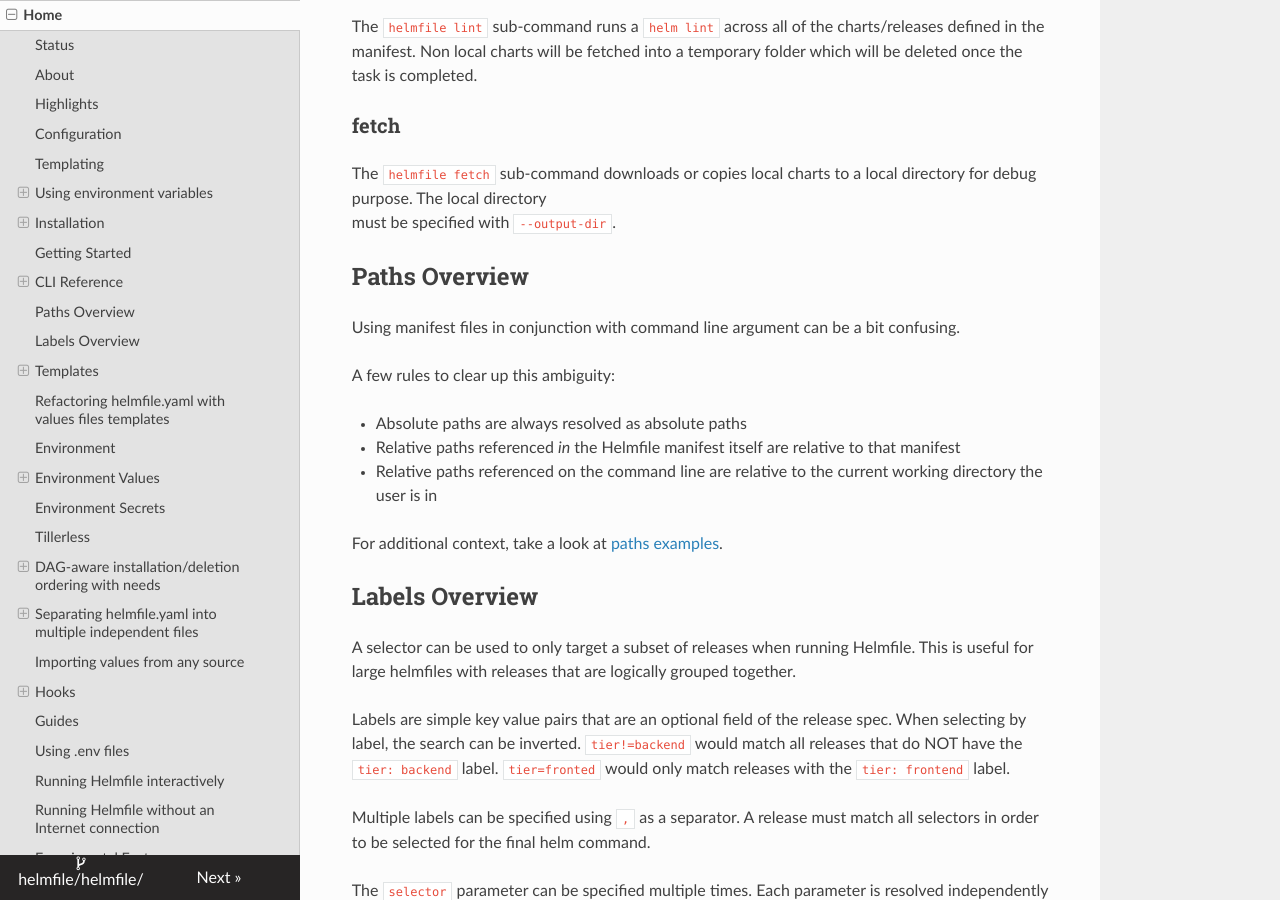
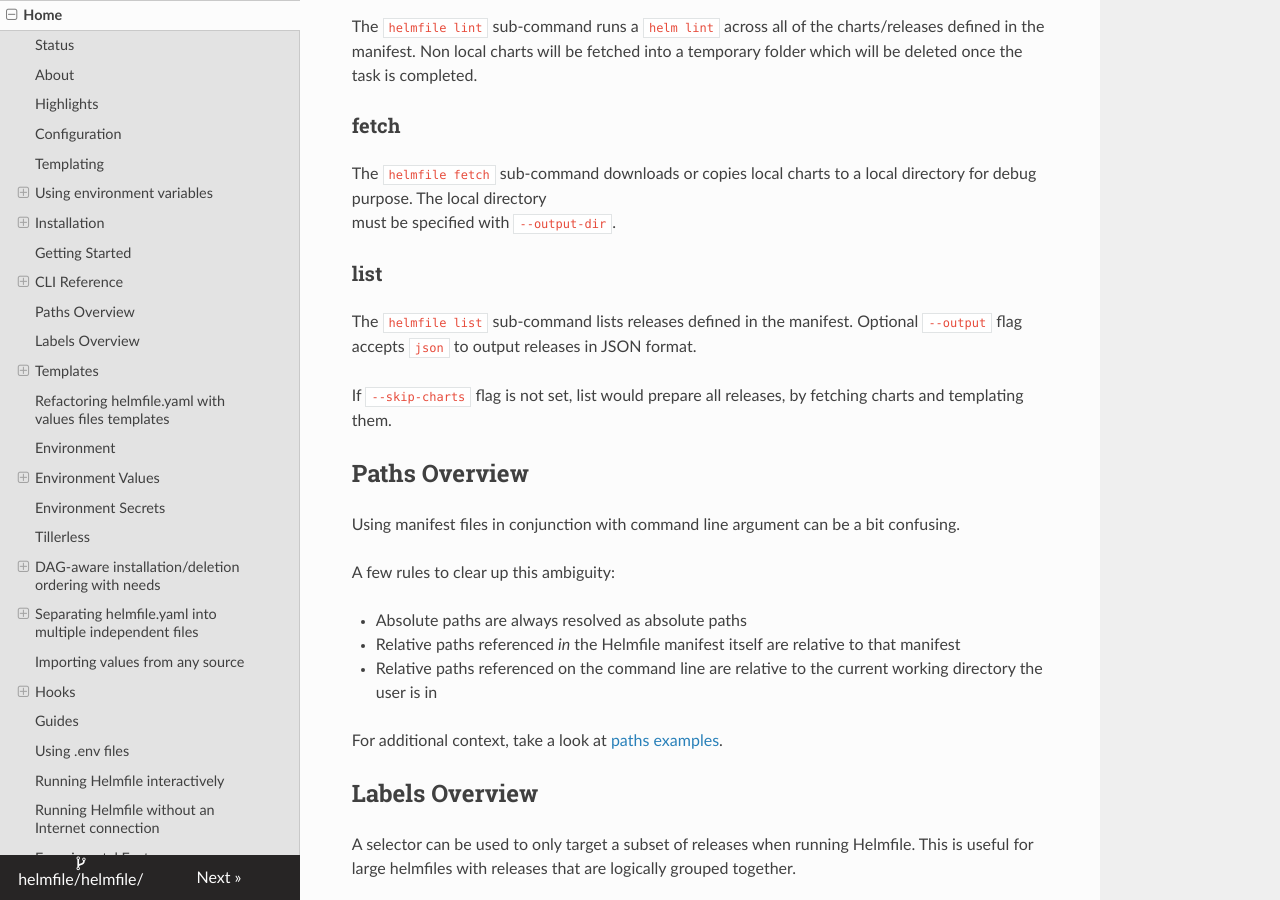
Before and after one commit to alex-tw-lam/helmfile, an MkDocs documentation site: the page built from docs/index.md, in a window 1280 px wide and 900 px high, scrolled down 11370 px. Built offline with MkDocs 1.6.1, drawn with Linux system fonts in a browser that asks for light colours; nearby versions of some CDN libraries.

Commit message:
docs: add docs for helmfile list
Signed-off-by: Viktor Oreshkin <imselfish@stek29.rocks>

```diff
--- a/docs/index.md
+++ b/docs/index.md
@@ -614,6 +614,12 @@ The `helmfile lint` sub-command runs a `helm lint` across all of the charts/rele
 
 The `helmfile fetch` sub-command downloads or copies local charts to a local directory for debug purpose. The local directory
 must be specified with `--output-dir`.
+
+### list
+
+The `helmfile list` sub-command lists releases defined in the manifest. Optional `--output` flag accepts `json` to output releases in JSON format.
+
+If `--skip-charts` flag is not set, list would prepare all releases, by fetching charts and templating them.
 
 ## Paths Overview
 
```
